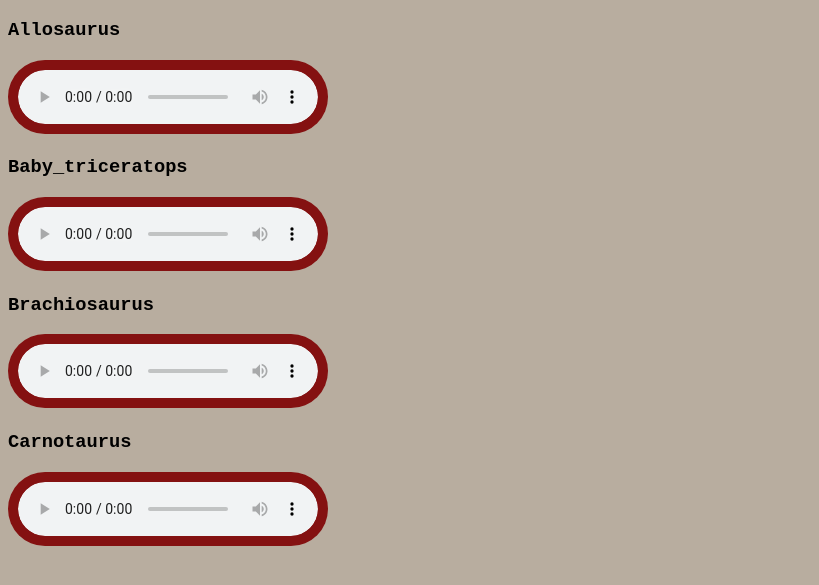
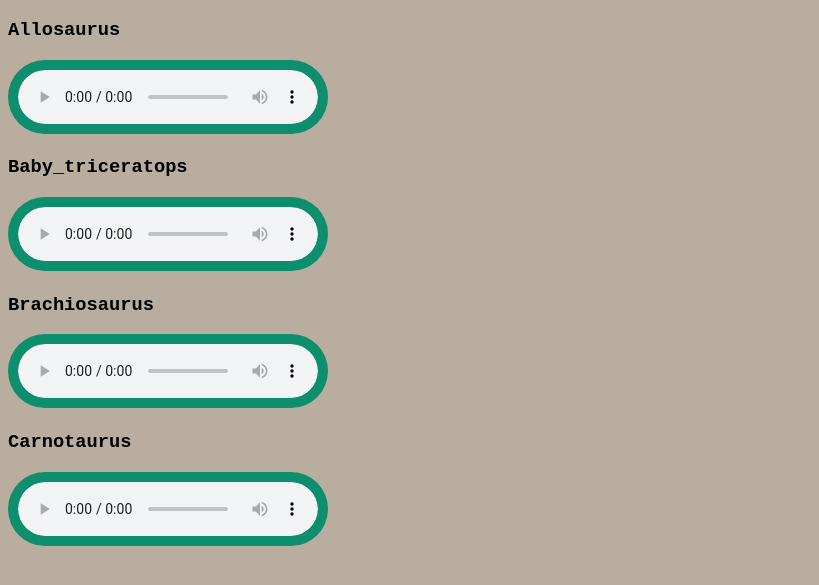
Before and after one commit to elitepunith/dino, a plain HTML site: page dino-voices.html in a window 1280 px wide. Shown: the part 61-646 px from the top of the page, without its empty margins (0-819 px from the left). Drawn offline with Linux system fonts and the light colour scheme.

Commit message:
changed colour

```diff
--- a/style.css
+++ b/style.css
@@ -178,7 +178,7 @@ body{
 
 .mic {
 
-    background-color: #841111;
+    background-color: #0d8e6c;
   color: rgb(156, 100, 100);
   padding: 10px 10px;
   border: none;
```
